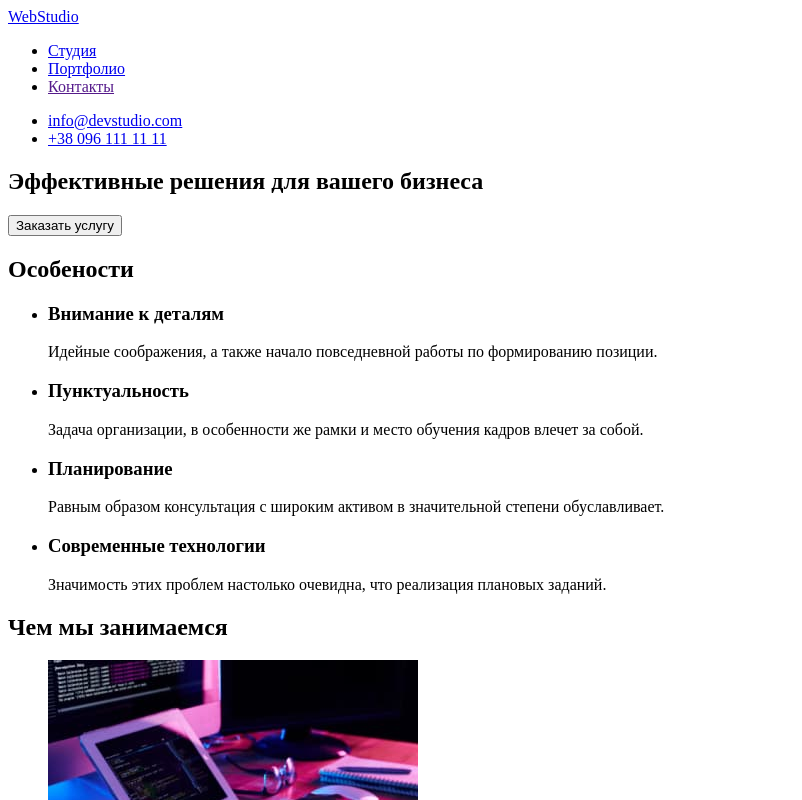
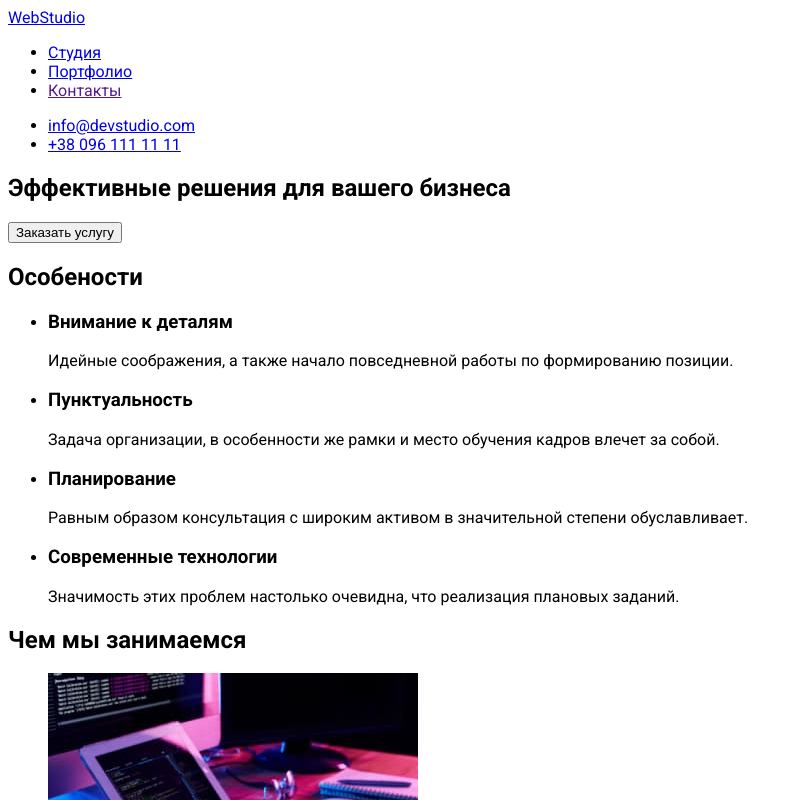
Before and after one commit to trukozak/goit-markup-hw-02, a plain HTML site: page index.html in a window 1280 px wide. Shown: the top 800 px of the page, without its empty margins (0-802 px from the left). Drawn offline with Linux system fonts and the light colour scheme.

Commit message:
шрифт

```diff
--- a/css/styles.css
+++ b/css/styles.css
@@ -0,0 +1,4 @@
+body {
+  font-family: 'Raleway', sans-serif;
+  font-family: 'Roboto', sans-serif;
+}
--- a/index.html
+++ b/index.html
@@ -5,6 +5,9 @@
     <meta http-equiv="X-UA-Compatible" content="IE=edge">
     <meta name="viewport" content="width=device-width, initial-scale=1.0">
     <title>WebStudio</title>
+    <link rel="preconnect" href="https://fonts.gstatic.com">
+    <link href="https://fonts.googleapis.com/css2?family=Raleway:wght@700&family=Roboto:wght@400;500;700;900&display=swap"
+      rel="stylesheet">
     <link rel="stylesheet" href="./css/styles.css">
   </head>
   <body>
```
Also changed, not shown: portfolio.html (+3 -0 lines).
